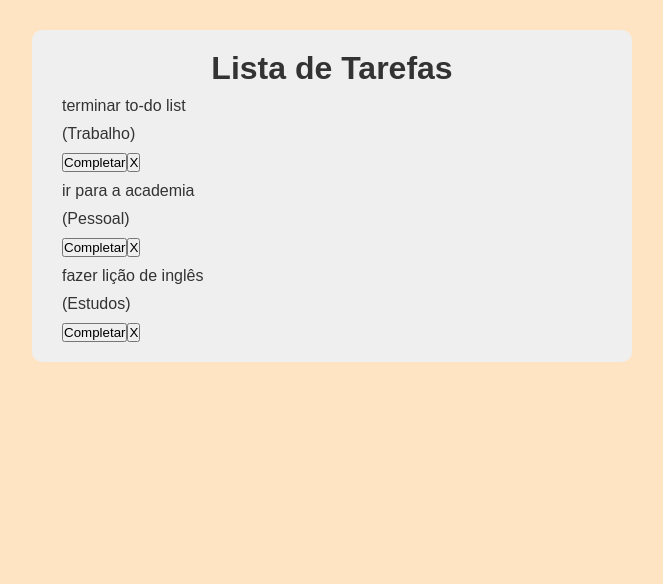
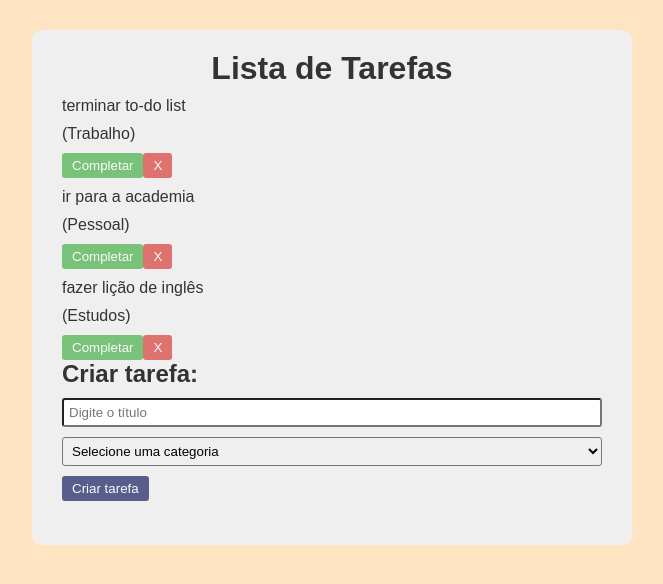
Before and after one commit to lunewaii/to-do, a React (Vite) app: page / in a window 1280 px wide. Shown: the top 584 px of the page, without its empty margins (308-971 px from the left). Built offline with nearby package versions, Linux system fonts and the light colour scheme.

Commit message:
done: css basico do form

```diff
--- a/src/App.css
+++ b/src/App.css
@@ -34,3 +34,38 @@
 input{
   box-sizing: border-box; /*pra não passar do limite da área do el pai*/
 }
+
+button {
+  background-color: #333974;
+  color: white;
+  padding: 5px 10px;
+  border: none;
+  border-radius: 3px;
+  cursor: pointer;
+  opacity: 0.8;
+  transition: opacity 0.3s;
+}
+
+button:hover {
+  opacity: 1;
+}
+
+.complete{
+  background-color: #5cb85c;
+}
+
+.remove{
+  background-color: #d9534f;
+}
+
+.todo-form{
+  padding-bottom: 1.5rem;
+}
+
+input, select{
+  padding: 5px;
+  margin-bottom: 10px;
+  border: 1px solic #DDD;
+  border-radius: 3px;
+  width: 100%;
+}
--- a/src/App.jsx
+++ b/src/App.jsx
@@ -3,6 +3,7 @@
 import "./App.css";
 
 import Todo from './components/Todo.jsx';
+import TodoForm from './components/TodoForm.jsx';
 
 function App() {
   const [todos, setTodos] = useState([
@@ -27,6 +28,7 @@
   ])
 
   return (
+    //no react, precisa ter uma div que apareça todo mundo, ou não funciona!
     <div className="app">
       <h1>Lista de Tarefas</h1>
       <div className="todo-list">
@@ -35,6 +37,7 @@
           <Todo todo={todo} />//chama o componente todo, e passa o objeto todo como props
         ))}
       </div>
+      <TodoForm/>
     </div>
   )
 }
--- a/src/components/Todo.jsx
+++ b/src/components/Todo.jsx
@@ -10,8 +10,8 @@
               <div className="category"><p>({todo.category})</p></div>
             </div>
             <div>
-              <button>Completar</button>
-              <button>X</button>
+              <button className='complete'>Completar</button>
+              <button className='remove'>X</button>
             </div>
           </div>
   );
--- /dev/null
+++ b/src/components/TodoForm.jsx
@@ -0,0 +1,21 @@
+import React from 'react'
+
+const TodoForm = () => {
+  return (
+    <div className='todo-form'>
+      <h2>Criar tarefa:</h2>
+      <form>
+        <input type="text" placeholder='Digite o título'/>
+        <select>
+            <option value="">Selecione uma categoria</option>
+            <option value="Trabalho">Trabalho</option>
+            <option value="Pessoal">Pessoal</option>
+            <option value="Estudos">Estudos</option>
+        </select>
+        <button type='submit'>Criar tarefa</button>
+      </form>
+    </div>
+  )
+}
+
+export default TodoForm
```
